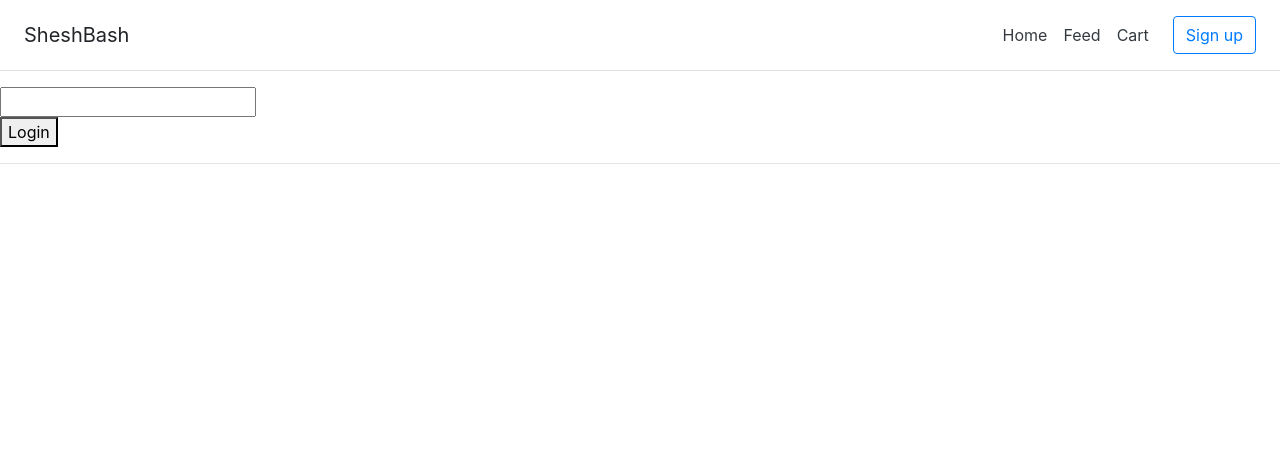
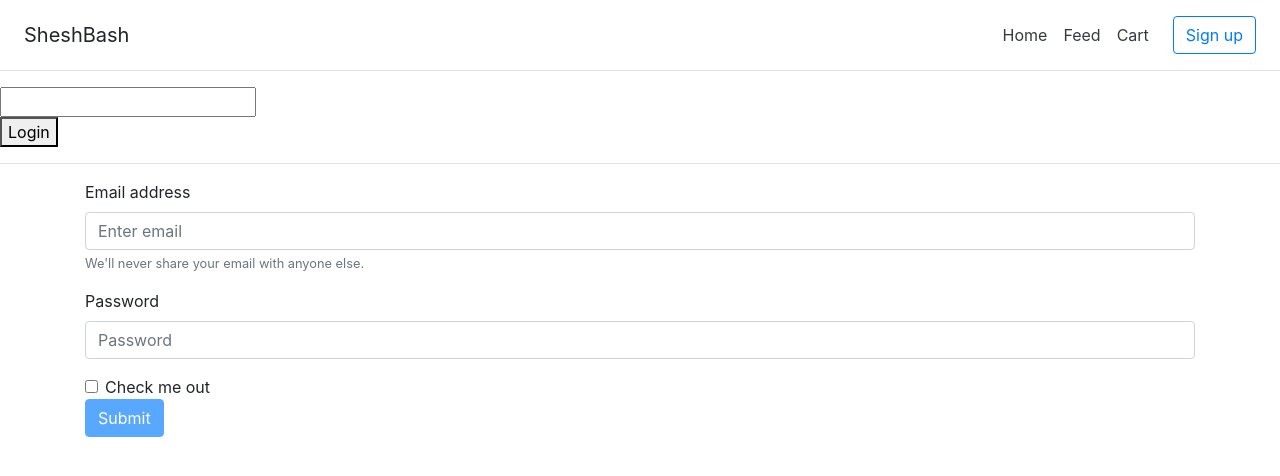
Before and after one commit to eliraneliassy/cellebrite-course-project, an Angular app: page /login in a window 1280 px wide. Before the commit this address led to /. Shown: the top 476 px of the page. Built offline with nearby package versions, Linux system fonts and the light colour scheme.

Commit message:
add template forms

```diff
--- a/src/app/app-routing.module.ts
+++ b/src/app/app-routing.module.ts
@@ -1,3 +1,4 @@
+import { LoginComponent } from './components/login/login.component';
 import { CartComponent } from './components/cart/cart.component';
 import { FeedComponent } from './components/feed/feed.component';
 import { HomeComponent } from './components/home/home.component';
@@ -8,7 +9,8 @@ const routes: Routes = [
   { path: '', redirectTo: 'home', pathMatch: 'full' },
   { path: 'home', component: HomeComponent },
   { path: 'feed', component: FeedComponent },
-  { path: 'cart', component: CartComponent }
+  { path: 'cart', component: CartComponent },
+  { path: 'login', component: LoginComponent }
 ];
 
 @NgModule({
--- a/src/app/app.module.ts
+++ b/src/app/app.module.ts
@@ -13,6 +13,7 @@ import { HomeComponent } from './components/home/home.component';
 import { FeedComponent } from './components/feed/feed.component';
 import { HeaderComponent } from './components/header/header.component';
 import { CartComponent } from './components/cart/cart.component';
+import { LoginComponent } from './components/login/login.component';
 
 
 @NgModule({
@@ -25,7 +26,8 @@ import { CartComponent } from './components/cart/cart.component';
     HomeComponent,
     FeedComponent,
     HeaderComponent,
-    CartComponent
+    CartComponent,
+    LoginComponent
   ],
   imports: [
     BrowserModule,
--- /dev/null
+++ b/src/app/components/login/login.component.html
@@ -0,0 +1,43 @@
+<div class="container">
+  <form #form="ngForm" (ngSubmit)="submit(form)">
+    <div class="form-group">
+      <label for="exampleInputEmail1">Email address</label>
+      <input type="email"
+      class="form-control"
+      id="exampleInputEmail1"
+      placeholder="Enter email"
+      ngModel
+      name="email"
+      required
+      email
+      #email="ngModel">
+      <small id="emailHelp" class="form-text text-muted">We'll never share your email with anyone else.</small>
+      <small id="emailHelp" class="form-text text-muted red"
+      *ngIf="!email.valid && email.touched && email.errors['required']">
+        Your email is required
+      </small>
+      <small id="emailHelp" class="form-text text-muted red"
+      *ngIf="!email.valid && email.touched && !email.errors['required']">
+        Please enter Valid email format
+      </small>
+    </div>
+    <div class="form-group">
+      <label for="exampleInputPassword1">Password</label>
+      <input
+      type="password"
+      class="form-control"
+      id="exampleInputPassword1"
+      placeholder="Password"
+      ngModel
+      name="password"
+      required
+      pattern="^(?=.*[A-Za-z])(?=.*\d)[A-Za-z\d]{8,}$">
+    </div>
+    <div class="form-check">
+      <input type="checkbox" class="form-check-input" id="exampleCheck1">
+      <label class="form-check-label" for="exampleCheck1">Check me out</label>
+    </div>
+    <button type="submit" class="btn btn-primary"
+    [disabled]="!form.valid">Submit</button>
+  </form>
+</div>
--- /dev/null
+++ b/src/app/components/login/login.component.scss
@@ -0,0 +1,11 @@
+.red{
+    color: red !important;
+}
+
+input.ng-valid.ng-touched{
+    border: 1px solid green !important;
+}
+
+input.ng-invalid.ng-touched{
+    border: 1px solid red !important;
+}
--- /dev/null
+++ b/src/app/components/login/login.component.ts
@@ -0,0 +1,20 @@
+import { Component, OnInit } from '@angular/core';
+import { NgForm } from '@angular/forms';
+
+@Component({
+  selector: 'app-login',
+  templateUrl: './login.component.html',
+  styleUrls: ['./login.component.scss']
+})
+export class LoginComponent implements OnInit {
+
+  constructor() { }
+
+  ngOnInit() {
+  }
+
+  submit(form: NgForm) {
+    console.log(form);
+  }
+
+}
```
Also changed, not shown: 1 other file (tests, documents, lock files or other folders).
